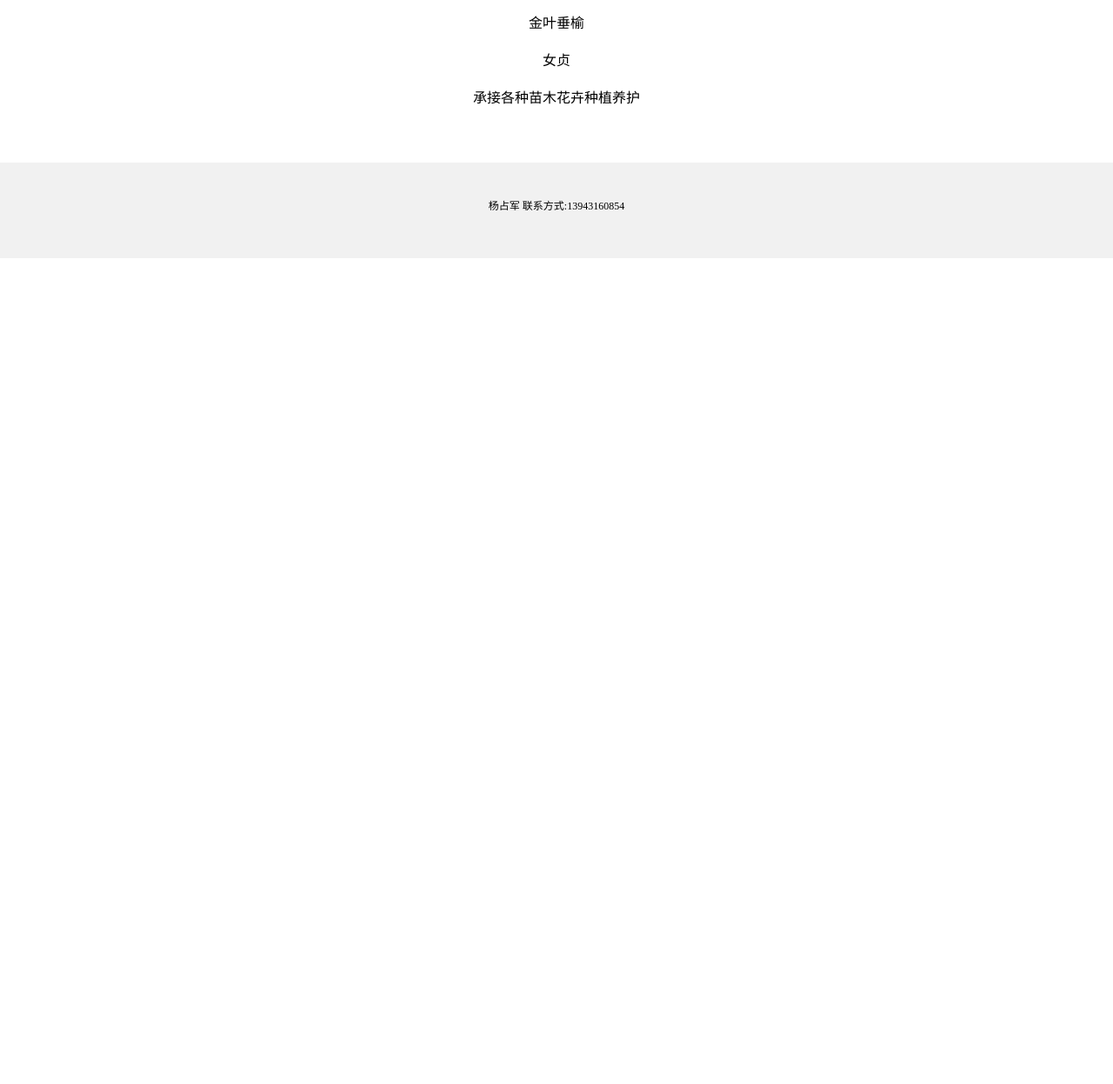
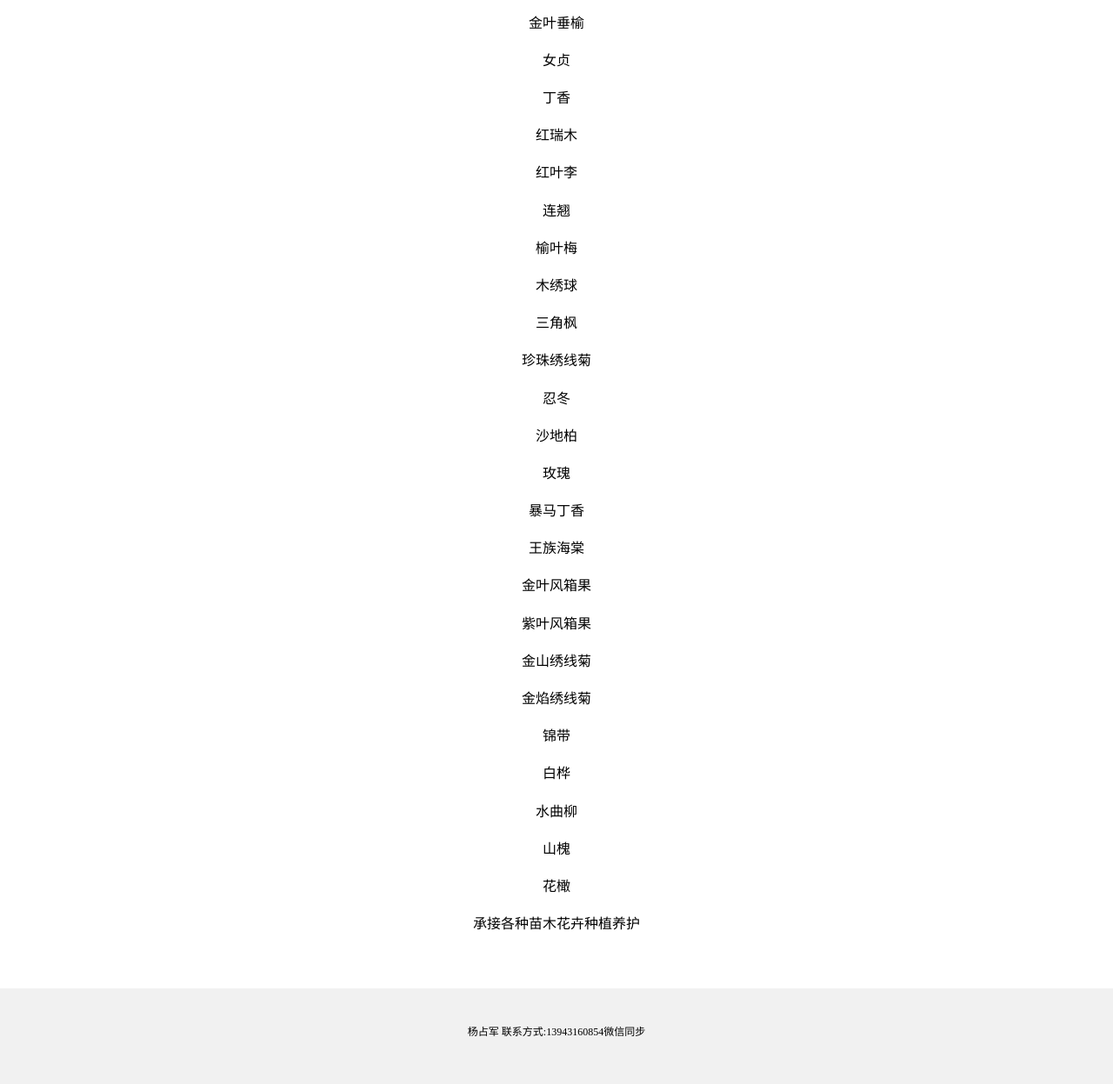
Before and after one commit to wanshunmiaopu/wanshunmiaopu, a plain HTML site: page index.html in a window 1280 px wide. Shown: the part 789-2036 px from the top of the page at 87% size. Before the commit the page ends 1086 px from the top, so only its background shows below. Drawn offline with Linux system fonts and the light colour scheme.

Commit message:
Update index.html

```diff
--- a/index.html
+++ b/index.html
@@ -3,7 +3,7 @@
   <head>
     <meta charset="utf-8">
     <meta name="viewport" content="width=device-width, initial-scale=1" />
-    <title>康文昌的在线HTML 教学小工具</title>
+    <title>万顺苗圃</title>
     <style>
       body {
         margin: 0;
@@ -40,6 +40,28 @@
      <p align="center">红叶李</p>
      <p align="center">金叶垂榆</p>
      <p align="center">女贞</p>
+     <p align="center">丁香</p>
+     <p align="center">红瑞木</p>
+     <p align="center">红叶李</p>
+     <p align="center">连翘</p>
+     <p align="center">榆叶梅</p>
+     <p align="center">木绣球</p>
+     <p align="center">三角枫</p>
+     <p align="center">珍珠绣线菊</p>
+     <p align="center">忍冬</p>
+     <p align="center">沙地柏</p>
+     <p align="center">玫瑰</p>
+     <p align="center">暴马丁香</p>
+     <p align="center">王族海棠</p>
+     <p align="center">金叶风箱果</p>
+     <p align="center">紫叶风箱果</p>
+     <p align="center">金山绣线菊</p>
+     <p align="center">金焰绣线菊</p>
+     <p align="center">锦带</p>
+     <p align="center">白桦</p>
+     <p align="center">水曲柳</p>
+     <p align="center">山槐</p>
+     <p align="center">花橄</p>
      <p align="center">承接各种苗木花卉种植养护</p>
      </div>
      <div style="
@@ -48,6 +70,6 @@
        padding: 40px;
        font-size: 12px;
        ;>
-       <p align="center">杨占军 联系方式:13943160854</p>
+       <p align="center">杨占军 联系方式:13943160854微信同步</p>
   </body>
 </html>
```
